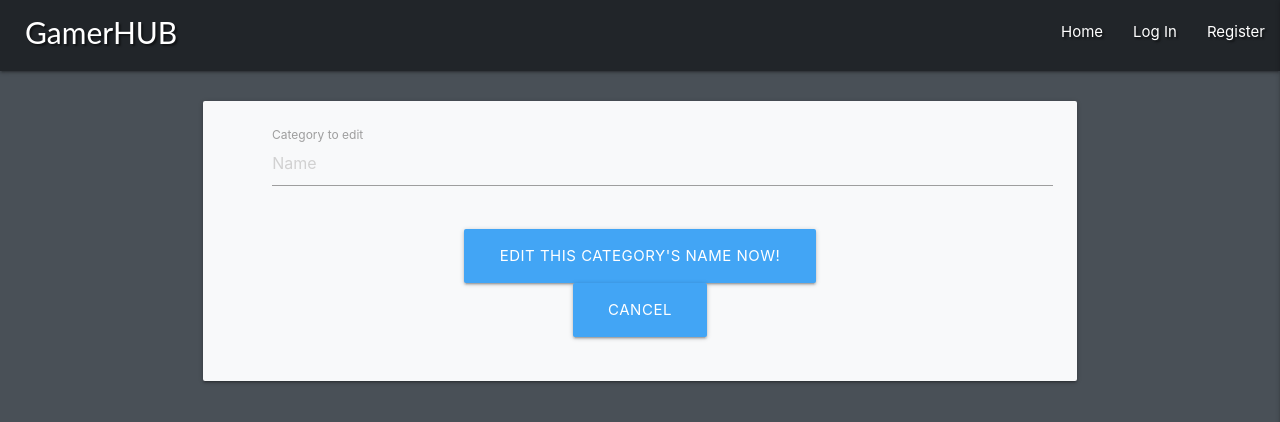
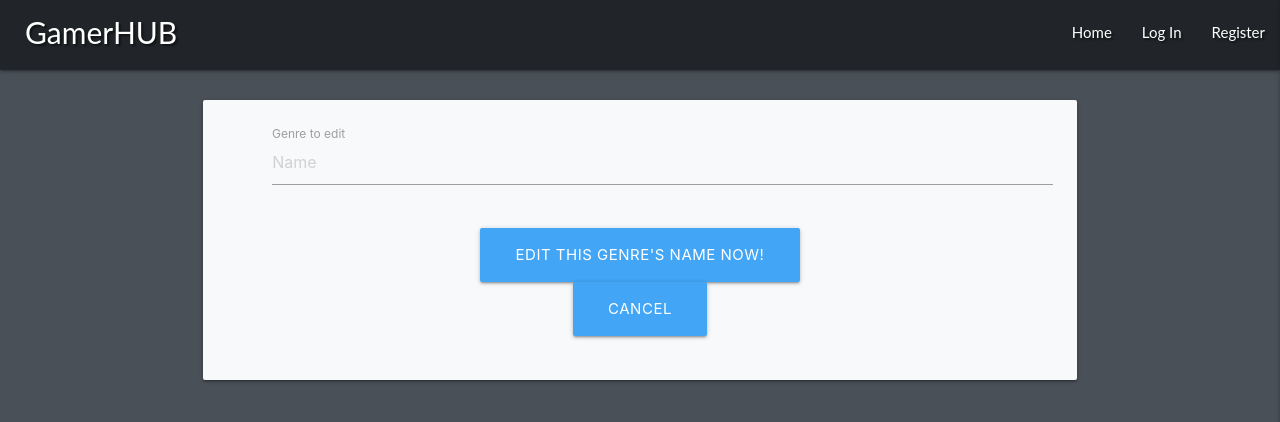
Before and after one commit to SamBurgess93/GamerHub, a Flask app: template templates/edit_category.html in a window 1280 px wide. Shown: the top 422 px of the page. Run offline with Flask 2, Linux system fonts and the light colour scheme; the template is opened without the code that fills it, so the values that code supplies are empty; some libraries are stand-ins or nearby versions.

```diff
--- a/static/css/style.css
+++ b/static/css/style.css
@@ -24,6 +24,7 @@ body {
 /* NavBar */
 nav {
     background-color: #212529;
+    font-family: 'Lato', sans-serif;
 }
 
 .card-panel{
--- a/templates/add_game.html
+++ b/templates/add_game.html
@@ -37,7 +37,7 @@
         <div class="row">
             <div class="input-field col s12">
                 <i class="far fa-image prefix blue-text text-darken-3"></i>
-                <input id="game_image" name="game_image" type="text" pattern="[(http(s)?):\/\/(www\.)?a-zA-Z0-9@:%._\+~#=]{2,256}\.[a-z]{2,6}\b([-a-zA-Z0-9@:%_\+.~#?&//=]*)" class="validate" placeholder="Important! Must be a url" required />
+                <input id="game_image" name="game_image" type="text" pattern="[(http(s)?):\/\/(www\.)?a-zA-Z0-9@:%._\+~#=]{2,256}\.[a-z]{2,6}\b([-a-zA-Z0-9@:%_\+.~#?&//=]*)" class="validate" placeholder="Important! Must be a url. Wikipedia img works well" required />
                 <label for="game_image">Game's Image</label>
             </div>
         </div>
--- a/templates/edit_category.html
+++ b/templates/edit_category.html
@@ -14,7 +14,7 @@
                     <i class="material-icons prefix blue-text text-darken-3"></i>
                     <input id="category_name" name="category_name" minlength="2" maxlength="100" type="text"
                         class="validate" value="{{ category.category_name }}" placeholder="Name" required>
-                    <label for="category_name">Category to edit</label>
+                    <label for="category_name">Genre to edit</label>
                 </div>
             </div>
 
@@ -22,7 +22,7 @@
             <div class="row">
                 <div class="center-align col s6 offset-s3">
                     <button type="submit" class="btn-large waves-effect waves-light blue lighten-1">
-                        Edit this category's name now! <i class=" material-icons right"></i>
+                        Edit this genre's name now! <i class=" material-icons right"></i>
                     </button>
 
                     <!-- Link as button to cancel and return to manage_categories -->
--- a/templates/edit_review.html
+++ b/templates/edit_review.html
@@ -15,7 +15,7 @@
                 <div class="input-field col s12">
                     <i class="material-icons prefix blue-text text-darken-3"></i>
                     <input id="game_name" name="game_name" value="{{ review.game_name }}"
-                        minlength="5" maxlength="100" type="text" class="validate" placeholder="Name" disabled>
+                        minlength="5" maxlength="100" type="text" class="validate" placeholder="Name">
                     <label for="game_name">Game</label>
                 </div>
             </div>
@@ -31,7 +31,7 @@
                 </div>
             </div>
 
-            <!-- Submit button for editting a comment  -->
+            <!-- Submit button for editting a review  -->
             <div class="row">
                 <div class="center-align col s6 offset-s3">
                     <button type="submit" class="btn-large waves-effect waves-light blue lighten-1">
--- a/templates/profile.html
+++ b/templates/profile.html
@@ -21,8 +21,8 @@
             <div class="card-stacked">
                 <div class="card-content">
                     <ul>
+                        <li><b>Name:</b> {{ game.game_name }}</li>
                         <li><b>Category: </b>{{ game.category_name }}</li>
-                        <li><b>Name:</b> {{ game.game_name }}</li>
                         <li><b>Added by you on:</b> {{ game.added_on }}</li>
                     </ul>
                 </div>
--- a/templates/reviews.html
+++ b/templates/reviews.html
@@ -50,7 +50,7 @@
                         Submit</button>
                     </div>
                     <div class="col s6">
-                    <button type="reset" class="btn-large  orange lighten-1">
+                    <button type="reset" class="btn-large orange darken-4">
                         Clear
                     </button>
                     </div>
```
